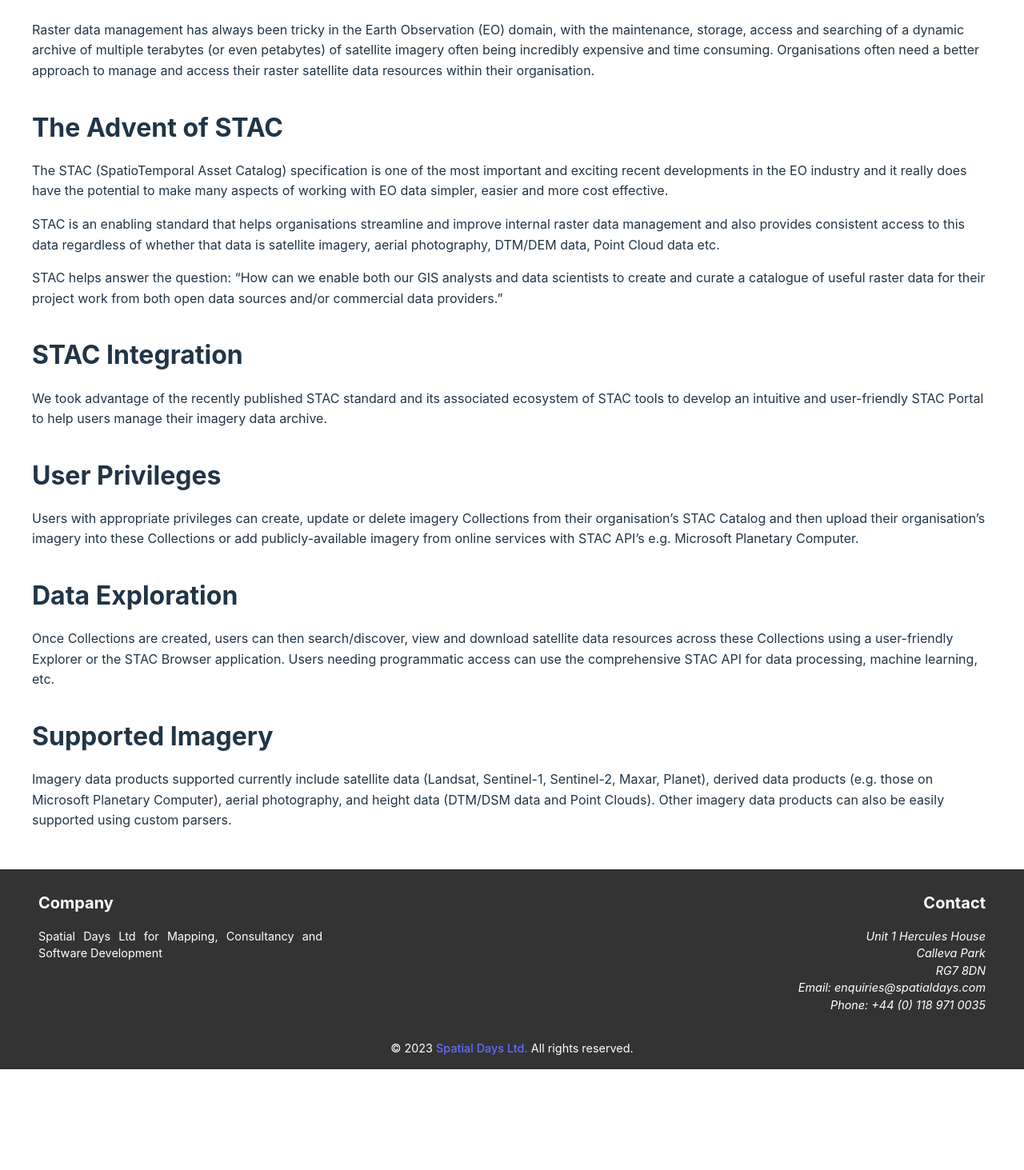
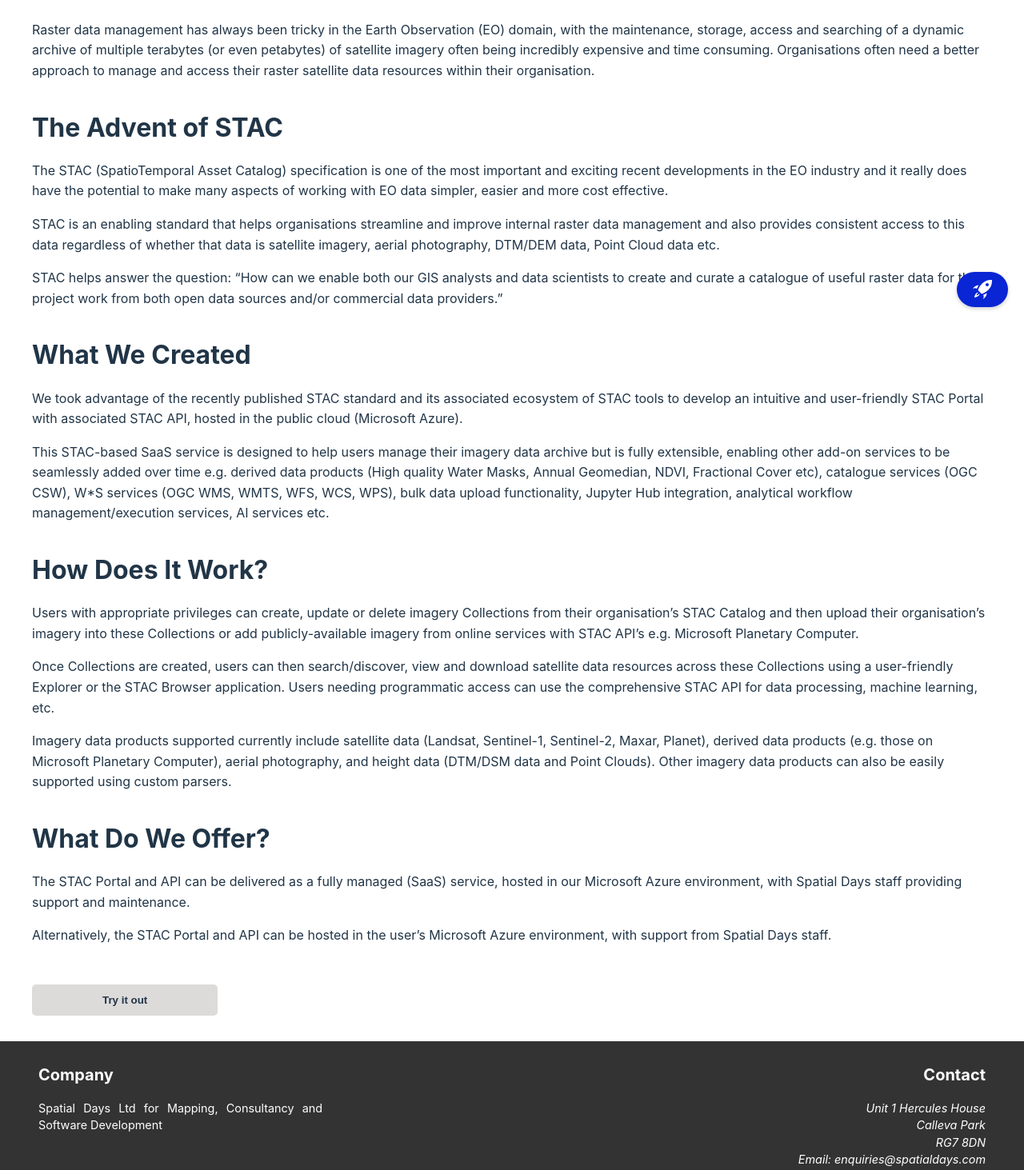
Before and after one commit to SpatialDays/stac-landing, a React (Vite) app: page /about in a window 1280 px wide. Shown: the part 396-1859 px from the top of the page at 80% size. Before the commit the page ends 1733 px from the top, so only its background shows below. Built offline with nearby package versions, Linux system fonts and the light colour scheme.

Commit message:
feat: added more dynamic elements

```diff
--- a/src/App.jsx
+++ b/src/App.jsx
@@ -1,14 +1,33 @@
+import React, { useState } from "react";
 import { Route, Routes } from "react-router-dom";
 
 import Landing from "./pages/Landing/Landing";
 import About from "./pages/About/About";
+import FormModal from "./components/FormModal/FormModal";
+import FloatingActionButton from "./components/FloatingActionButton/FloatingActionButton";
 
 const App = () => {
+  const [isModalOpen, setIsModalOpen] = useState(false);
+
+  const handleOpenModal = () => {
+    setIsModalOpen(true);
+  };
+
+  const handleCloseModal = () => {
+    setIsModalOpen(false);
+  };
+
   return (
-    <Routes>
-      <Route path="/" element={<Landing />} />
-      <Route path="/about" element={<About />} />
-    </Routes>
+    <>
+      <Routes>
+        <Route path="/" element={<Landing openModal={handleOpenModal} />} />
+        <Route path="/about" element={<About openModal={handleOpenModal} />} />
+      </Routes>
+
+      <FormModal isOpen={isModalOpen} onClose={handleCloseModal} />
+
+      <FloatingActionButton openModal={handleOpenModal} />
+    </>
   );
 };
 
--- /dev/null
+++ b/src/components/FloatingActionButton/FloatingActionButton.jsx
@@ -0,0 +1,13 @@
+import React from 'react';
+import './FloatingActionButton.scss';
+import RocketIcon from '/icons/rocket.svg';
+
+const FloatingActionButton = ({ openModal }) => {
+  return (
+    <button className="fab" onClick={openModal}>
+      <img src={RocketIcon} alt="Try it out" className="fab-icon" />
+    </button>
+  );
+};
+
+export default FloatingActionButton;
--- /dev/null
+++ b/src/components/FloatingActionButton/FloatingActionButton.scss
@@ -0,0 +1,24 @@
+.fab {
+  position: fixed;
+  bottom: 20px;
+  right: 20px;
+  background-color: #0925D4;
+  color: #fff;
+  border: none;
+  padding: 10px 20px;
+  border-radius: 50px;
+  box-shadow: 0 2px 5px rgba(0, 0, 0, 0.2);
+  cursor: pointer;
+  font-size: 1rem;
+  transition: background-color 0.3s, transform 0.3s;
+  display: flex;
+
+  &:hover {
+    background-color: #0056b3;
+    transform: scale(1.05);
+  }
+
+  &:focus {
+    outline: none;
+  }
+}
--- /dev/null
+++ b/src/components/FormModal/FormModal.jsx
@@ -0,0 +1,80 @@
+import React from "react";
+import "./FormModal.scss";
+
+const FormModal = ({ isOpen, onClose }) => {
+  if (!isOpen) return null;
+
+  return (
+    <div className="modal-overlay" onClick={onClose}>
+      <div
+        className="modal-container"
+        onClick={(e) => {
+          e.stopPropagation();
+        }}
+      >
+        <button className="modal-close-btn" onClick={onClose}>
+          X
+        </button>
+        <h1>Try it out</h1>
+        <span className="modal-description-container">
+          <p className="modal-description">
+            Get access to our STAC Portal to see how it could help you with
+            managing your imagery data archive.
+          </p>
+        </span>
+        <form className="modal-form">
+          <div className="form-row">
+            <div className="form-group half-width">
+              <label htmlFor="firstName">First Name</label>
+              <input type="text" id="firstName" required />
+            </div>
+            <div className="form-group half-width">
+              <label htmlFor="lastName">Last Name</label>
+              <input type="text" id="lastName" required />
+            </div>
+          </div>
+          <div className="form-group">
+            <label htmlFor="email">Work email</label>
+            <input type="email" id="email" required />
+          </div>
+          <div className="form-group">
+            <label htmlFor="reference">How did you hear about us?</label>
+            <select id="reference" required>
+              <option value=""></option>
+              <option value="industry_event">
+                Industry Event or Conference
+              </option>
+              <option value="trade_publication">Trade Publication</option>
+              <option value="business_referral">Business Referral</option>
+              <option value="online_search">Online Search</option>
+              <option value="webinar">Webinar or Online Presentation</option>
+              <option value="professional_network">
+                Professional Network (e.g. LinkedIn)
+              </option>
+              <option value="partner_recommendation">
+                Partner Recommendation
+              </option>
+              <option value="previous_relationship">
+                Previous Business Relationship
+              </option>
+              <option value="other">Other</option>
+            </select>
+          </div>
+          <div className="form-group">
+            <label htmlFor="message">Message</label>
+            <textarea
+              id="message"
+              placeholder="Tell us more about your needs or ask any questions you have"
+              required
+            ></textarea>
+          </div>
+          <button type="submit" className="submit-btn">
+            Submit Inquiry
+          </button>
+        </form>
+      </div>
+    </div>
+  );
+};
+
+export default FormModal;
--- /dev/null
+++ b/src/components/FormModal/FormModal.scss
@@ -0,0 +1,161 @@
+.modal-overlay {
+  position: fixed;
+  top: 0;
+  left: 0;
+  width: 100%;
+  height: 100%;
+  background-color: rgba(0, 0, 0, 0.6);
+  display: flex;
+  justify-content: center;
+  align-items: center;
+  z-index: 1000;
+}
+
+.modal-container {
+  background-color: #fff;
+  padding: 20px;
+  border-radius: 10px;
+  width: 90%;
+  max-width: 800px;
+  position: relative;
+  box-sizing: border-box;
+  overflow-y: auto;
+  max-height: 90vh;
+
+  @media (max-width: 768px) {
+    max-height: 100vh;
+  }
+
+  @media (max-width: 480px) {
+    max-height: 95vh;
+  }
+
+  h1 {
+    margin-bottom: 25px;
+    text-align: center;
+  }
+
+  p {
+    margin-bottom: 10px;
+    font-size: 1rem;
+    color: #777;
+    text-align: center;
+  }
+}
+
+.modal-close-btn {
+  position: absolute;
+  top: 10px;
+  right: 10px;
+  background: transparent;
+  border: none;
+  font-size: 20px;
+  cursor: pointer;
+}
+
+.modal-form {
+  width: 100%;
+  margin-top: 35px;
+
+  .form-row {
+    display: flex;
+    justify-content: space-between;
+    flex-wrap: wrap; // Allow items to wrap to next line on smaller screens
+
+    .half-width {
+      width: calc(50% - 10px);
+
+      &:last-child {
+        margin-left: 10px;
+      }
+    }
+  }
+
+  .form-group {
+    margin-bottom: 20px;
+
+    label {
+      display: block;
+      margin-bottom: 5px;
+    }
+
+    input,
+    textarea,
+    select {
+      width: 100%;
+      padding: 12px 10px;
+      box-sizing: border-box;
+      border: 1px solid #ccc;
+      border-radius: 5px;
+      font-size: 1rem;
+      appearance: none;
+      background-color: #fff;
+      transition: border 0.2s;
+      font-family: inherit;
+    }
+
+    textarea {
+      resize: none;
+      height: 200px;
+    }
+  }
+
+  .submit-btn {
+    background-color: var(--color-button-bg-light);
+    color: var(--color-text-light);
+    font-weight: 700;
+    width: 100%;
+    border: none;
+    padding: 10px 20px;
+    border-radius: 5px;
+    cursor: pointer;
+    transition: background-color 0.3s, color 0.3s;
+    height: 40px;
+
+    &:hover {
+      background-color: var(--color-button-bg-hover-light);
+      color: white;
+    }
+  }
+}
+
+.modal-description {
+  width: 500px;
+  text-align: justify;
+  margin: 0!important;
+  &-container {
+    width: 100%;
+    display: flex;
+    justify-content: center;
+  }
+}
+
+@media (max-width: 768px) {
+  .modal-container {
+    width: 95%;
+    padding: 15px;
+    transform: scale(0.8);
+
+  }
+
+  .modal-form .form-row .half-width {
+    width: 100%;
+    margin-left: 0!important;
+  }
+}
+
+@media (max-width: 480px) {
+  .modal-form {
+    margin-top: 30px;
+    // scsale 0.8
+  }
+
+  .modal-form .form-group label {
+    font-size: 0.9rem;
+  }
+
+  .modal-form .submit-btn {
+    padding: 8px 15px;
+    height: 35px;
+  }
+}
--- a/src/index.scss
+++ b/src/index.scss
@@ -18,7 +18,7 @@
 
   --color-button-bg-light: #dddada;
   --color-button-bg-hover-light: #747bff;
-  --color-button-text-light: #ffffff;
+  --color-button-text-light: black;
 
   color: var(--color-text-light);
   background-color: var(--color-bg-light);
--- a/src/pages/About/About.jsx
+++ b/src/pages/About/About.jsx
@@ -2,7 +2,7 @@ import "./About.scss";
 import Header from "../../components/Header/Header";
 import Footer from "../../components/Footer/Footer";
 
-const About = () => {
+const About = ({ openModal }) => {
   return (
     <>
       <Header />
@@ -44,17 +44,27 @@ const About = () => {
         </section>
 
         <section>
-          <h2>STAC Integration</h2>
+          <h2>What We Created</h2>
           <p>
             We took advantage of the recently published STAC standard and its
             associated ecosystem of STAC tools to develop an intuitive and
-            user-friendly STAC Portal to help users manage their imagery data
-            archive.
+            user-friendly STAC Portal with associated STAC API, hosted in the
+            public cloud (Microsoft Azure).
+          </p>{" "}
+          <p>
+            This STAC-based SaaS service is designed to help users manage their
+            imagery data archive but is fully extensible, enabling other add-on
+            services to be seamlessly added over time e.g. derived data products
+            (High quality Water Masks, Annual Geomedian, NDVI, Fractional Cover
+            etc), catalogue services (OGC CSW), W*S services (OGC WMS, WMTS,
+            WFS, WCS, WPS), bulk data upload functionality, Jupyter Hub
+            integration, analytical workflow management/execution services, AI
+            services etc.
           </p>
         </section>
 
         <section>
-          <h2>User Privileges</h2>
+          <h2>How Does It Work?</h2>
           <p>
             Users with appropriate privileges can create, update or delete
             imagery Collections from their organisation’s STAC Catalog and then
@@ -62,10 +72,6 @@ const About = () => {
             publicly-available imagery from online services with STAC API’s e.g.
             Microsoft Planetary Computer.
           </p>
-        </section>
-
-        <section>
-          <h2>Data Exploration</h2>
           <p>
             Once Collections are created, users can then search/discover, view
             and download satellite data resources across these Collections using
@@ -73,10 +79,6 @@ const About = () => {
             needing programmatic access can use the comprehensive STAC API for
             data processing, machine learning, etc.
           </p>
-        </section>
-
-        <section>
-          <h2>Supported Imagery</h2>
           <p>
             Imagery data products supported currently include satellite data
             (Landsat, Sentinel-1, Sentinel-2, Maxar, Planet), derived data
@@ -86,6 +88,22 @@ const About = () => {
             parsers.
           </p>
         </section>
+
+        <section>
+          <h2>What Do We Offer?</h2>
+          <p>
+            The STAC Portal and API can be delivered as a fully managed (SaaS)
+            service, hosted in our Microsoft Azure environment, with Spatial
+            Days staff providing support and maintenance.
+          </p>
+          <p>
+            Alternatively, the STAC Portal and API can be hosted in the user’s
+            Microsoft Azure environment, with support from Spatial Days staff.
+          </p>
+          <button className="about__button" onClick={openModal}>
+            Try it out
+          </button>
+        </section>
       </main>
 
       <Footer />
--- a/src/pages/About/About.scss
+++ b/src/pages/About/About.scss
@@ -29,6 +29,37 @@
   section:not(:last-child) {
     margin-bottom: 2rem;
   }
+
+  .about__button {
+    background-color: var(--color-button-bg-light);
+    color: var(--color-text-light);
+    padding: 0.75rem 5.5rem;
+    border: none;
+    border-radius: 5px;
+    cursor: pointer;
+    transition: background-color 0.3s ease;
+    font-weight: bold;
+    margin-top: 2rem;
+    animation: pulse 1s infinite;
+
+    &:hover {
+      background-color: var(--color-button-bg-hover-light);
+      color: white;
+    }
+  }
+
+  .try-img {
+    width: 100%;
+    height: 300px;
+    width: 300px;
+    object-fit: cover;
+
+    & img {
+      height: 100%;
+      width: 100%;
+      object-fit: cover;
+    }
+  }
 }
 
 .hero-image {
--- a/src/pages/Landing/Landing.jsx
+++ b/src/pages/Landing/Landing.jsx
@@ -7,11 +7,11 @@ import FeatureIcons from "./components/FeatureIcons/FeatureIcons";
 import ImageBackgroundBlock from "./components/ImageBackgroundBlock/ImageBackgroundBlock";
 import UseCases from "./components/UseCases/UseCases";
 
-const Landing = () => {
+const Landing = ({ openModal }) => {
   return (
     <>
       <Header />
-      <Hero />
+      <Hero openModal={openModal} />
       <MediaTextBlock />
       <FeatureIcons />
       <ImageBackgroundBlock />
--- a/src/pages/Landing/components/Hero/Hero.jsx
+++ b/src/pages/Landing/components/Hero/Hero.jsx
@@ -1,8 +1,9 @@
 import { useState, useEffect, useRef } from "react";
 import Typed from "typed.js";
 import "./Hero.scss";
+import FormModal from "../../../../components/FormModal/FormModal";
 
-const Hero = () => {
+const Hero = ({ openModal }) => {
   const images = [
     "/hero/optimised/2.jpg",
     "/hero/optimised/3.jpg",
@@ -70,7 +71,9 @@ const Hero = () => {
             A STAC-based Portal to easily search, view and download imagery data
             for further analysis or processing
           </p>
-          <button className="hero__button">Try it out</button>
+          <button className="hero__button" onClick={openModal}>
+            Try it out
+          </button>
         </div>
       </div>
 
--- a/src/pages/Landing/components/Hero/Hero.scss
+++ b/src/pages/Landing/components/Hero/Hero.scss
@@ -84,9 +84,11 @@
     cursor: pointer;
     transition: background-color 0.3s ease;
     font-weight: bold;
+    animation: pulse 1s infinite;
 
     &:hover {
       background-color: var(--color-button-bg-hover-light);
+      color: white;
     }
   }
 }
```
Also changed, not shown: src/pages/Landing/components/MediaTextBlock/MediaTextBlock.jsx (+4 -4 lines), public/icons/rocket.svg (added), public/images/try.png (added).
